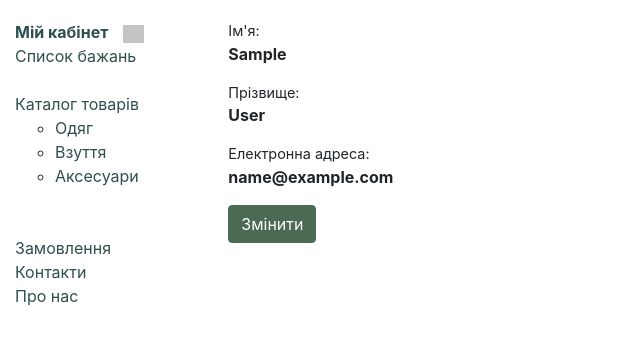
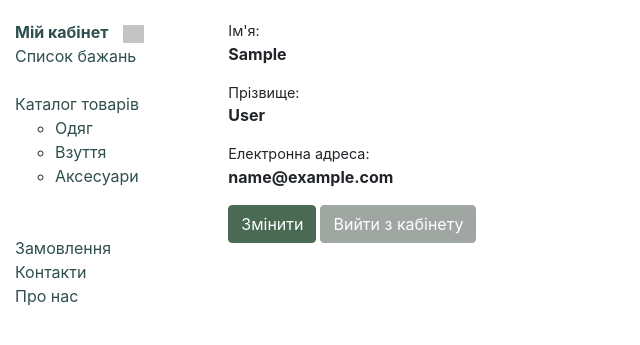
Before and after one commit to CrazyHilly/military-gear-catalog, a Django app: page /catalog/customer/ in a window 1280 px wide. Shown: the top 345 px of the page, without its empty margins (0-640 px from the left). Run offline with Django 5.2, Linux system fonts and the light colour scheme; the visitor is signed in with stand-in values (Sample User, id 1); data that the repository does not hold is empty; grey boxes are pictures that could not be loaded.

Commit message:
Add exit button; fix button layout

```diff
--- a/static/css/styles.css
+++ b/static/css/styles.css
@@ -76,10 +76,6 @@ body {
 .form-control:focus {
     box-shadow: 0 0 2px .2rem var(--primary-shadow-color);
     border-color: var(--secondary-color)
-}
-
-.form-inline {
-    padding: 2pt;
 }
 
 .add-button {
--- a/templates/catalog/customer_detail.html
+++ b/templates/catalog/customer_detail.html
@@ -20,5 +20,11 @@
     <br>
     <b>{{ user.email }}</b>
   </p>
-  <a href="{% url 'catalog:customer-update' %}" class="btn btn-primary">Змінити</a>
+  <div class="form-inline">
+    <a href="{% url 'catalog:customer-update' %}" class="btn btn-primary">Змінити</a>
+    <form class="m-0" method="POST" action="{% url 'logout' %}">
+      {% csrf_token %}
+      <button type="submit" class="btn btn-secondary ml-1">Вийти з кабінету</button>
+    </form>
+  </div>
 {% endblock %}
--- a/templates/catalog/product_list.html
+++ b/templates/catalog/product_list.html
@@ -6,7 +6,7 @@
 {% endblock %}
 
 {% block content %}
-  <form class="form-inline" method="get" action="">
+  <form class="form-inline m-0" method="get" action="">
     {{ search_form|crispy }}
     <input class="btn btn-primary mr-1 ml-1" type="submit" value="Пошук" autocomplete="off-word">
     <a class="btn btn-secondary" href="{% url 'catalog:product-list' %}">Очистити</a>
```
